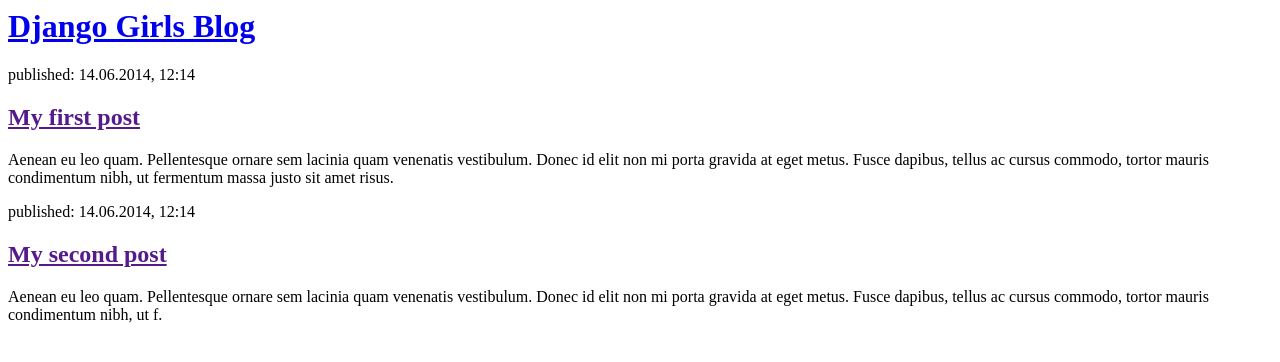
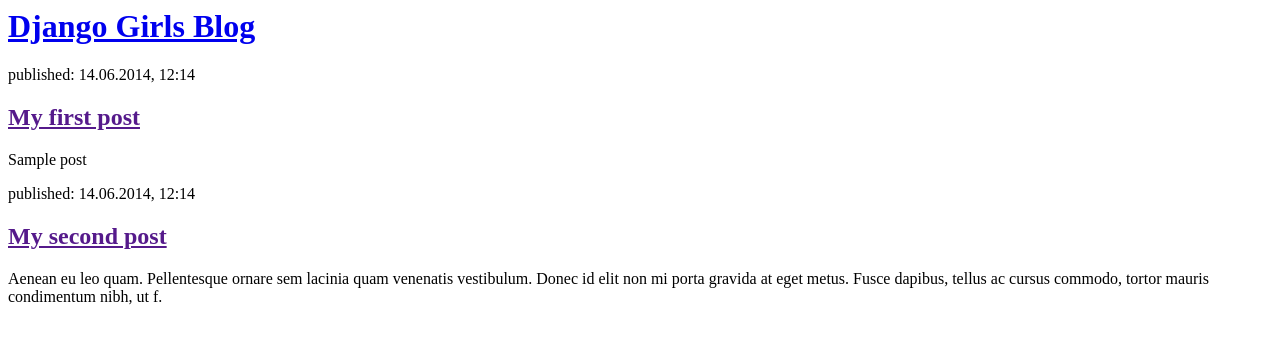
Before and after one commit to Ivan-proger/my-first-blog, a Django app: page / in a window 1280 px wide. Shown: the top 362 px of the page. Run offline with Django 3.2, Linux system fonts and the light colour scheme; tables that the repository leaves empty hold one stand-in row (values such as "Sample post").

Commit message:
Modified templates to display posts from database.

```diff
--- a/blog/templates/blog/post_list.html
+++ b/blog/templates/blog/post_list.html
@@ -10,7 +10,9 @@
         <div>
             <p>published: 14.06.2014, 12:14</p>
             <h2><a href="">My first post</a></h2>
-            <p>Aenean eu leo quam. Pellentesque ornare sem lacinia quam venenatis vestibulum. Donec id elit non mi porta gravida at eget metus. Fusce dapibus, tellus ac cursus commodo, tortor mauris condimentum nibh, ut fermentum massa justo sit amet risus.</p>
+            {% for post in posts %}
+                {{ post }}
+            {% endfor %}
         </div>
 
         <div>
--- a/blog/views.py
+++ b/blog/views.py
@@ -1,5 +1,7 @@
 from django.shortcuts import render
-
+from django.utils import timezone
+from .models import Post
 
 def post_list(request):
-    return render(request, 'blog/post_list.html', {})
+    posts = Post.objects.filter(published_date__lte=timezone.now()).order_by('published_date')
+    return render(request, 'blog/post_list.html', {'posts': posts})
```
